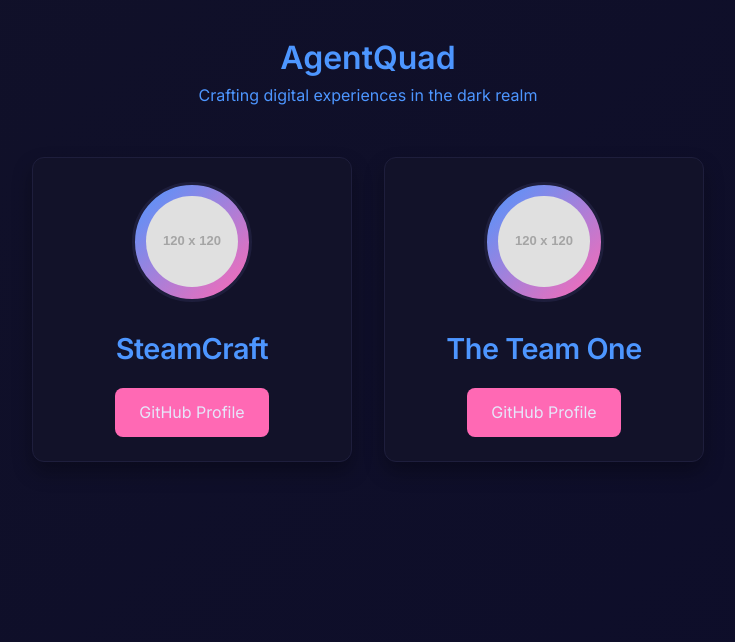
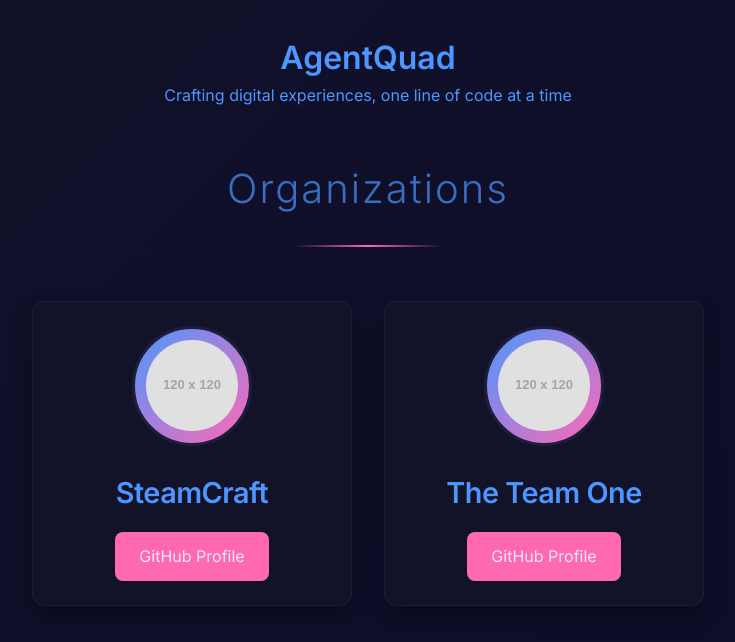
Before and after one commit to AgentQuad/AgentQuad.github.io, a plain HTML site: page index.html in a window 1280 px wide. Shown: the whole page, without its empty margins (272-1007 px from the left). Drawn offline with Linux system fonts and the light colour scheme; placeholder pictures from the web are drawn by us.

Commit message:
Update index.html

```diff
--- a/index.html
+++ b/index.html
@@ -59,10 +59,43 @@
             color: var(--accent-blue);
         }
 
+        .organizations-section {
+            text-align: center;
+            margin-bottom: 2rem;
+            position: relative;
+        }
+
+        .organizations-section h2 {
+            font-size: 2.5rem;
+            color: var(--accent-blue);
+            font-weight: 300;
+            letter-spacing: 2px;
+            margin-bottom: 1rem;
+            opacity: 0.7;
+        }
+
+        .organizations-section::after {
+            content: '';
+            position: absolute;
+            bottom: -10px;
+            left: 50%;
+            transform: translateX(-50%);
+            width: 150px;
+            height: 2px;
+            background: linear-gradient(
+                to right,
+                transparent,
+                var(--accent-pink),
+                transparent
+            );
+        }
+
         .organisations {
             display: flex;
             gap: 2rem;
             justify-content: center;
+            position: relative;
+            padding-top: 2rem;
         }
 
         .org-card-link {
@@ -169,7 +202,11 @@
     <div class="container">
         <div class="header">
             <h1>AgentQuad</h1>
-            <p>Crafting digital experiences in the dark realm</p>
+            <p>Crafting digital experiences, one line of code at a time</p>
+        </div>
+
+        <div class="organizations-section">
+            <h2>Organizations</h2>
         </div>
 
         <div class="organisations">
```
